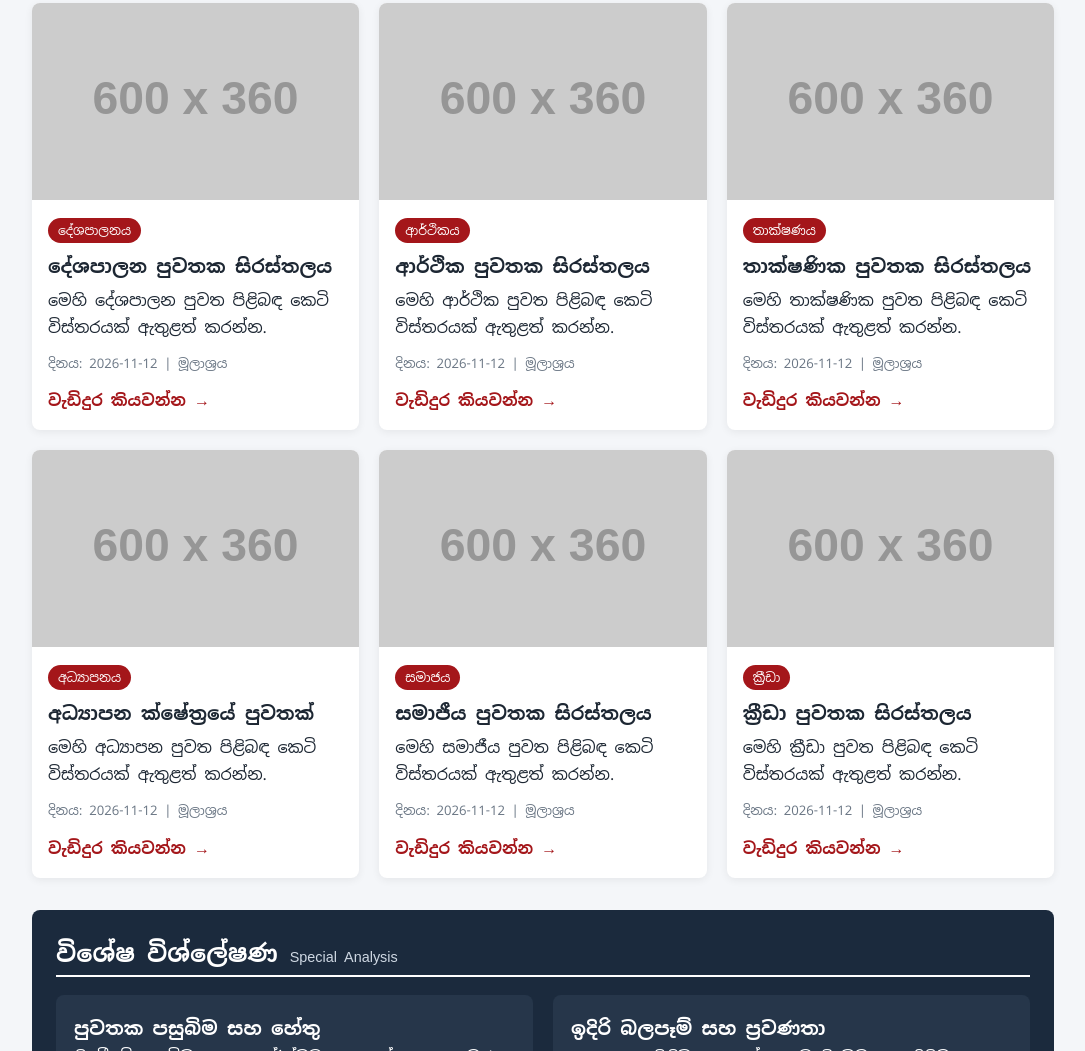
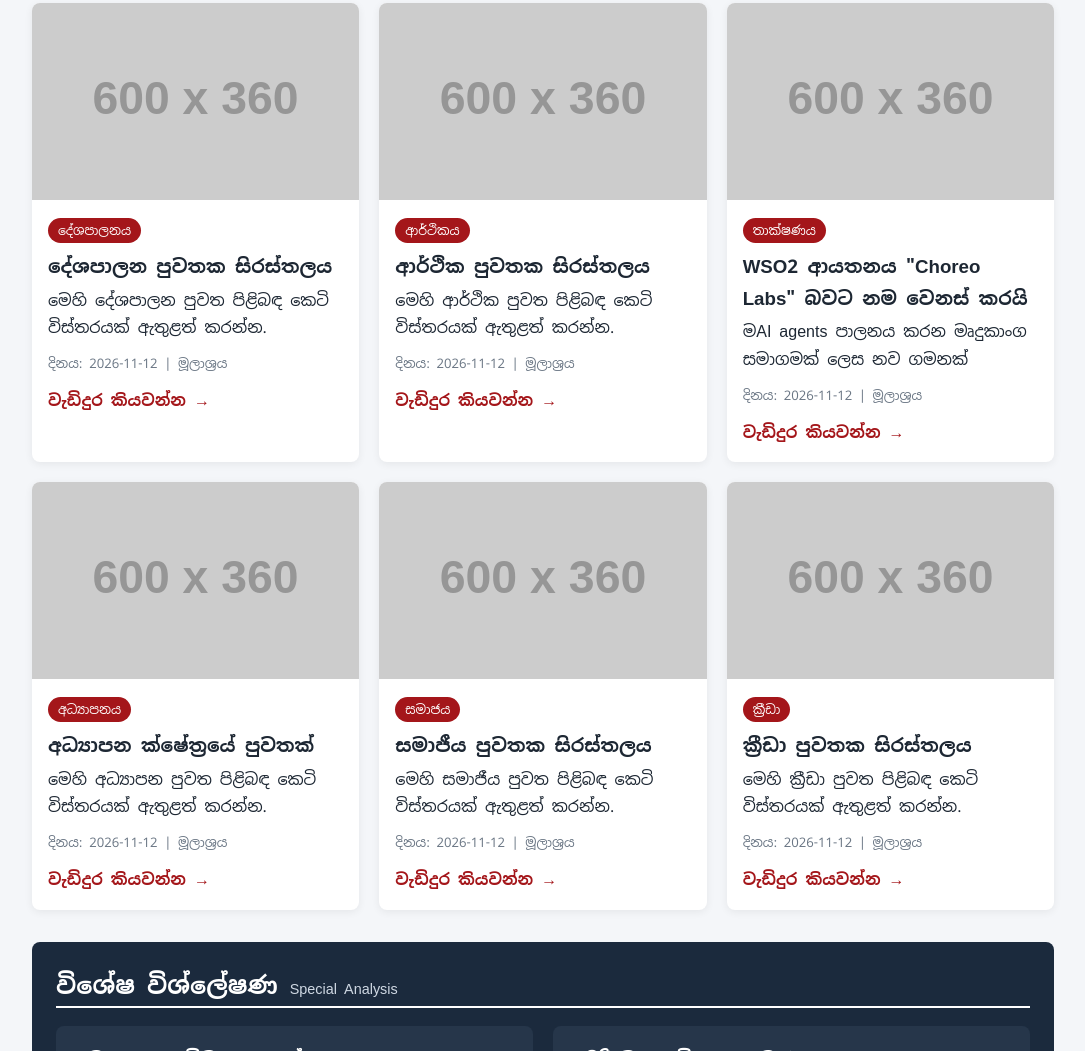
Before and after one commit to Freesofts456/lak-puwath, a plain HTML site: page index.html in a window 1280 px wide. Shown: the part 835-1886 px from the top of the page, without its empty margins (97-1182 px from the left). Drawn offline with Linux system fonts and the light colour scheme; placeholder pictures from the web are drawn by us.

Commit message:
Update news article title and description

```diff
--- a/index.html
+++ b/index.html
@@ -124,8 +124,8 @@
                     <img src="https://placehold.co/600x360?text=Technology" alt="තාක්ෂණය">
                     <div class="news-content">
                         <span class="category">තාක්ෂණය</span>
-                        <h3>තාක්ෂණික පුවතක සිරස්තලය</h3>
-                        <p>මෙහි තාක්ෂණික පුවත පිළිබඳ කෙටි විස්තරයක් ඇතුළත් කරන්න.</p>
+                        <h3>WSO2 ආයතනය "Choreo Labs" බවට නම වෙනස් කරයි</h3>
+                        <p>මAI agents පාලනය කරන මෘදුකාංග සමාගමක් ලෙස නව ගමනක්</p>
                         <p class="meta">දිනය: 2026-11-12 | මූලාශ්‍රය</p>
                         <a href="news-wso2-choreo-labs.html" class="read-more">වැඩිදුර කියවන්න →</a>
                     </div>
```
